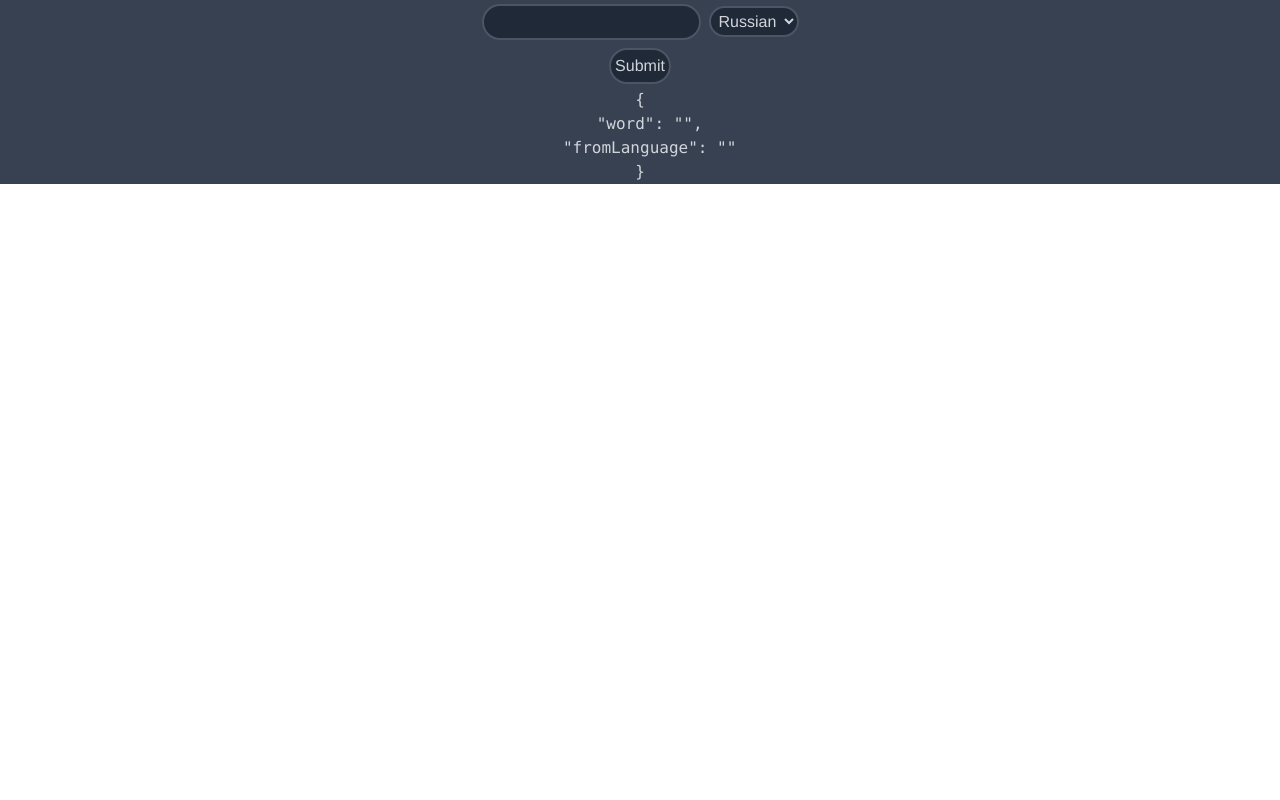
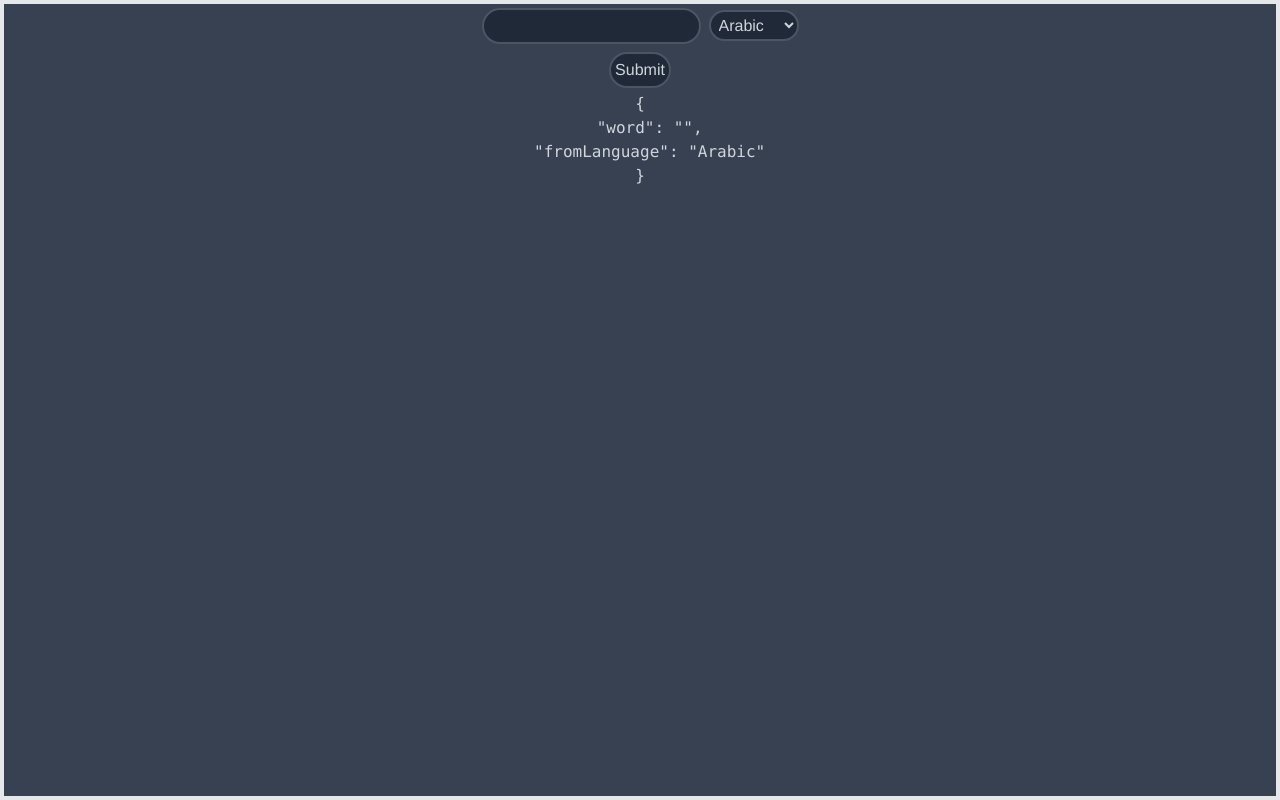
Before and after one commit to Azamat-Alibaev/Arabic-Russian-Dictionary, a Vue app: page / in a window 1280 px wide. Built offline with nearby package versions, Linux system fonts and the light colour scheme.

Commit message:
h-screened

```diff
--- a/src/App.vue
+++ b/src/App.vue
@@ -8,7 +8,8 @@
   -webkit-font-smoothing: antialiased;
   -moz-osx-font-smoothing: grayscale;
   text-align: center;
-  @apply text-gray-300 bg-gray-700 w-full h-full;
+  @apply text-gray-300 bg-gray-700 w-full h-full border-4 h-screen;
+
 }
 
 #nav {
--- a/src/components/ToTranslate.vue
+++ b/src/components/ToTranslate.vue
@@ -19,7 +19,7 @@ export default {
   setup() {
     const toTranslateObject = reactive({
       word: '',
-      fromLanguage: ''
+      fromLanguage: 'Arabic'
     })
     return {
       toTranslateObject
--- a/src/components/ToTranslateForm.vue
+++ b/src/components/ToTranslateForm.vue
@@ -1,8 +1,8 @@
 <template>
-  <div class="p-2 m-2 rounded">
+  <div class="p-2 m-2 rounded text-gray-400">
     <form>
       <input
-        class="element-border-and-bg"
+        class="element-border-and-bg "
         type="text"
         :value="word"
         @input="$emit('update:word', $event.target.value)"
```
Also changed, not shown: .browserslistrc (added), .eslintrc.js (added), .prettierrc.js (added), 1 other file (tests, documents, lock files or other folders).
